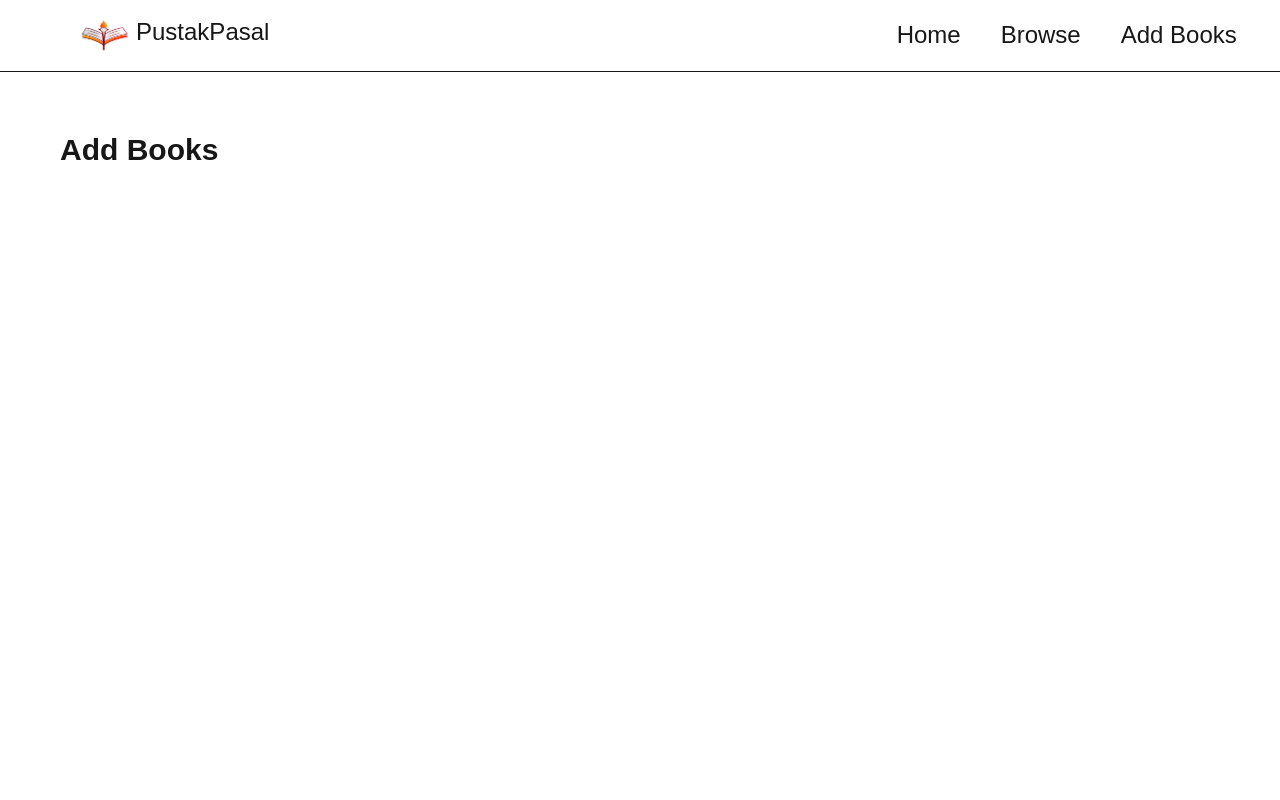
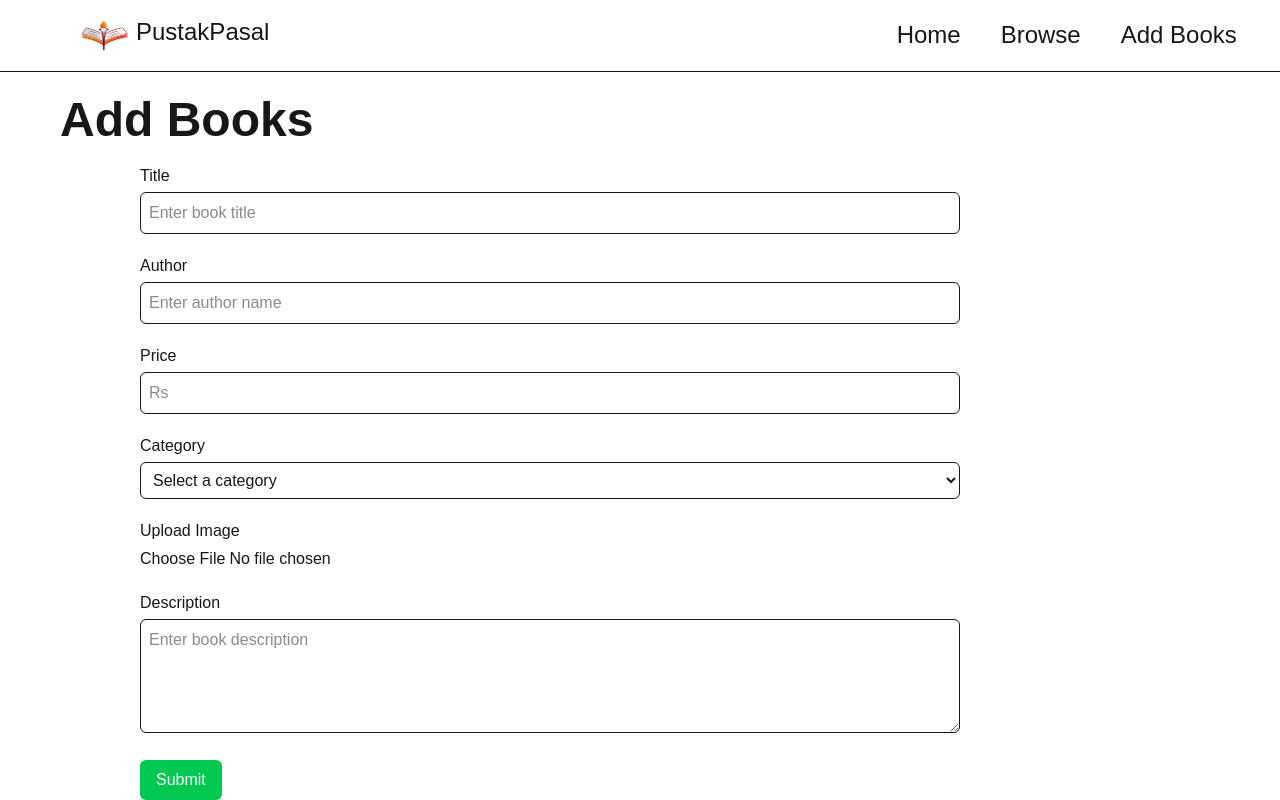
Before and after one commit to SakshamPhuyal/PustakPasal, a Next.js app: page /addbooks in a window 1280 px wide. Built offline with nearby package versions, Linux system fonts and the light colour scheme.

Commit message:
Add books page

```diff
--- a/app/addbooks/page.tsx
+++ b/app/addbooks/page.tsx
@@ -2,7 +2,69 @@ export default function addBooks(){
     return(
         <div>
             <div>
-            <p className="text-3xl font-bold ml-15 mt-15">Add Books</p>
+            <p className="text-5xl font-bold ml-15 mt-6">Add Books</p>
+
+      <form className="ml-35 mr-80 mt-5 space-y-5">
+        <div>
+          <label className="block mb-1 font-medium">Title</label>
+          <input
+            type="text"
+            className="w-full border rounded-md p-2"
+            placeholder="Enter book title"
+          />
+        </div>
+
+        <div>
+          <label className="block mb-1 font-medium">Author</label>
+          <input
+            type="text"
+            className="w-full border rounded-md p-2"
+            placeholder="Enter author name"
+          />
+        </div>
+
+        <div>
+          <label className="block mb-1 font-medium">Price</label>
+          <input
+            type="text"
+            className="w-full border rounded-md p-2"
+            placeholder="Rs"
+          />
+        </div>
+
+        <div>
+          <label className="block mb-1 font-medium">Category</label>
+          <select className="w-full border rounded-md p-2">
+            <option>Select a category</option>
+            <option>Fiction</option>
+            <option>Non-fiction</option>
+            <option>Textbook</option>
+            <option>Other</option>
+          </select>
+        </div>
+
+        <div>
+          <label className="block mb-1 font-medium">Upload Image</label>
+          <input type="file" className="w-full" />
+        </div>
+
+        <div>
+          <label className="block mb-1 font-medium">Description</label>
+          <textarea
+            className="w-full border rounded-md p-2"
+            rows={4}
+            placeholder="Enter book description"
+          ></textarea>
+        </div>
+
+        <button
+          type="submit"
+          className="bg-green-500 text-white px-4 py-2 rounded-md hover:bg-green-600"
+        >
+          Submit
+        </button>
+      </form>
+
             </div>
         </div>
     );
```
Also changed, not shown: app/page.tsx (line endings or trailing spaces).
